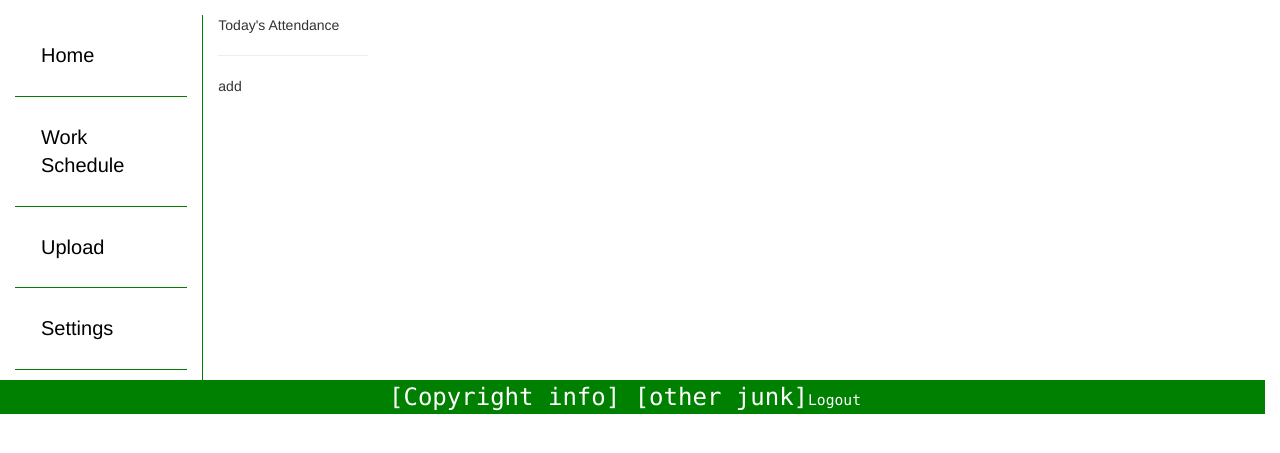
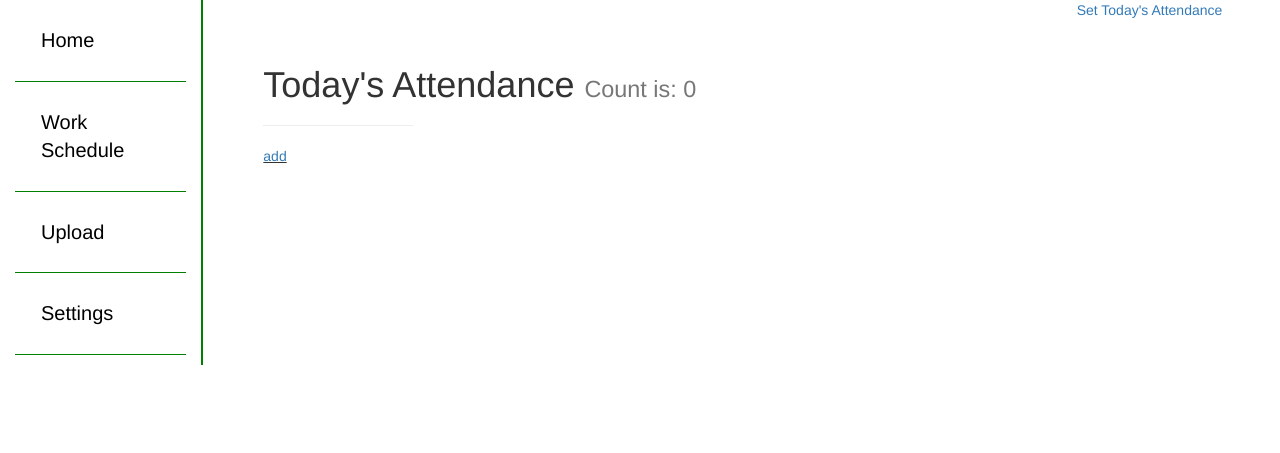
Before and after one commit to IsaiahSmith/VirtualCamp-Old-, a Flask app: page /attendance in a window 1280 px wide. Shown: the part 100-553 px from the top of the page. Run offline with Flask 2, Linux system fonts and the light colour scheme; data that the repository does not hold is empty; parts of the project's set-up code (start-up, migrations or seed data) failed here and were passed over; some libraries are stand-ins or nearby versions.

Commit message:
lots of progress on attendance
all that's left to do is insert and then all attendance stuff is done

```diff
--- a/flask_code/server.py
+++ b/flask_code/server.py
@@ -41,12 +41,17 @@ def login_user():
 @app.route("/attendance")
 def attendance_page():
     cursor.execute("EXEC GetTodaysAttendance")
-    results = cursor.fetchall()
-    return render_template("attendance.html", attendance=results)
+    results = cursor.fetchall();
+    cursor.execute("EXEC GetAllCampers")
+    answer = cursor.fetchall();
+    number = len(results);
+    return render_template("attendance.html", attendance=results, notHereYet=answer, count=number)
 
-@app.route("/signup")
-def signup_page():
-    return render_template("signup.html")
+@app.route("/setAttendance")
+def setAttendance_page():
+    cursor.execute("EXEC GetAllCampers")
+    results = cursor.fetchall();
+    return render_template("setAttendance.html", list=results)
 
 @app.route("/about")
 def about_page():
--- a/flask_code/static/css/styles.css
+++ b/flask_code/static/css/styles.css
@@ -12,10 +12,12 @@ a:hover		{color: black;
 			background-color: green;
 			color: white;}
 
+#body		{padding-top: 45px;
+			padding-left: 60px;
+			height: 400px;}
 
-
-#navList	{border-right: solid green 1px;
-			padding-left: 30px;}
+#navList	{padding-left: 30px;
+			border-right: solid green 2px;}
 
 .navItem	{border-bottom: solid green 1px;
 			padding: 26px;
@@ -36,6 +38,10 @@ li.headerLi	{list-style-type: none;
 #camp		{color: white;
 			font-size: 32pt;
 			font-family: Batang, Century, Times;}
+
+#addCamper	{text-decoration: underline;}
+
+#x			{text-decoration: underline;}
 
 #logout		{text-align: right;
 			font-size: 11pt;}
@@ -64,19 +70,10 @@ h2			{text-align: center;}
 a			{text-decoration: none;
 			color: black;}
 
-#loginContain		{border: solid black;
+#loginContain		{border: solid green;
 					border-radius: 10px;
 					background-color: white;}
 
 #loginbtn	{background-color: #D3D3D3;
 			border-radius: 4px;
 			padding: 3px;}
-
-#footer		{width: 100%;
-			background-color: green;
-			color: white;
-			font-size: 18pt;
-			text-align: center;
-			font-family: Consolas, Cooper Black, Berlin;
-			/*position: fixed;
-			bottom: 0px;*/}
--- a/flask_code/templates/about.html
+++ b/flask_code/templates/about.html
@@ -23,8 +23,6 @@
 			<a href="contact">Contact Us</a></div>
 		</div>
 
-		<div class="row" style="height: 15px;"></div>
-
 		<div class="row">
 			<div class="col-md-2" id="navList">
 				<ul>
@@ -34,7 +32,8 @@
 					<li class="navItem"><a class="navClick" href="settings">Settings</a></li>
 				</ul>
 			</div>
-			<div class="col-md-8">
+
+			<div class="col-md-8" id="body">
 				about info
 			</div>
 		</div>
--- a/flask_code/templates/attendance.html
+++ b/flask_code/templates/attendance.html
@@ -23,8 +23,6 @@
 			<a href="contact">Contact Us</a></div>
 		</div>
 
-		<div class="row" style="height: 15px;"></div>
-
 		<div class="row">
 			<div class="col-md-2" id="navList">
 				<ul>
@@ -34,28 +32,61 @@
 					<li class="navItem"><a class="navClick" href="settings">Settings</a></li>
 				</ul>
 			</div>
-			<div class="col-md-8">
-				<ul> Today's Attendance
+			<div class="col-md-8" id="body">
+				<ul id="todAttend"><h1>Today's Attendance <small>Count is: {{count}}</small></h1>
 					<hr />
 
 					{% for row in attendance %}
 					<li>{{row["First Name"]}} {{row["Last Name"]}} {{row["Tribe"]}}</li>
 					{% endfor %}
-					<li class="notHere" style="display: none;"></li>
-					<li onclick="displayAdd" hid>add</li>
+					<li id="notHere" style="display: none;">
+						<div class="dropdown">
+							<button class="btn btn-primary dropdown-toggle" type="button" data-toggle="dropdown">Choose Camper
+  							<span class="caret"></span></button>
+  							<ul class="dropdown-menu">
+								{% for row in notHereYet %}
+								<li><a onmousedown="attemptAdd();">{{row["First Name"]}} {{row["Last Name"]}} {{row["Tribe"]}}</a></li>
+								{% endfor %}
+							</ul>
+						</div>
+					</li>
+					<li id="addCamper"><a onmousedown="displayAdd();">add</a></li>
+					<li id="x" onmousedown="hideAdd();" style="display: none;"> X </li>
 				</ul>
 			</div>
-		</div>
-
-		<div class="row" id="footer">
-			<div class="col-md">[Copyright info] [other junk]<span id="logout">Logout</span></div>
+			<div class="col-md">
+				<a href="setAttendance">Set Today's Attendance</a>
+			</div>
 		</div>
 	</body>
 
 	<script>
-	function displayAdd() {
+		function attemptAdd() {
+			var not = document.getElementById("notHere");
+			not.style.display = "none";
+			var x = document.getElementById("x");
+			x.style.display = "none";
+			var realAdd = document.getElementById("addCamper");
+			realAdd.style.display = "initial";
+		}
 
-	}
+		function displayAdd() {
+			var not = document.getElementById("notHere");
+			not.style.display = "initial";
+			var x = document.getElementById("x");
+			x.style.display = "initial";
+			var oldAdd = document.getElementById("addCamper");
+			oldAdd.style.display = "none";
+		}
+
+		function hideAdd() {
+			var not = document.getElementById("notHere");
+			not.style.display = "none";
+			var x = document.getElementById("x");
+			x.style.display = "none";
+			var realAdd = document.getElementById("addCamper");
+			realAdd.style.display = "initial";
+		}
 	</script>
 
 </html>
--- a/flask_code/templates/contact.html
+++ b/flask_code/templates/contact.html
@@ -23,8 +23,6 @@
 			<a href="contact">Contact Us</a></div>
 		</div>
 
-		<div class="row" style="height: 15px;"></div>
-
 		<div class="row">
 			<div class="col-md-2" id="navList">
 				<ul>
@@ -34,7 +32,7 @@
 					<li class="navItem"><a class="navClick" href="settings">Settings</a></li>
 				</ul>
 			</div>
-			<div class="col-md-8">
+			<div class="col-md-8" id="body">
 				contact info
 			</div>
 		</div>
--- a/flask_code/templates/login.html
+++ b/flask_code/templates/login.html
@@ -87,8 +87,6 @@
 	function attemptLogin() {
 		var username = document.getElementById("usernameInput").value;
 		var password = document.getElementById("passwordInput").value;
-
-		"/login" post
 	}
 	</script>
 
```
Also changed, not shown: flask_code/templates/schedule.html (+1 -7 lines), flask_code/templates/setAttendance.html (+30 -8 lines), flask_code/templates/setSchedule.html (+2 -7 lines), flask_code/templates/settings.html (+1 -7 lines), flask_code/templates/upload.html (+1 -7 lines).
